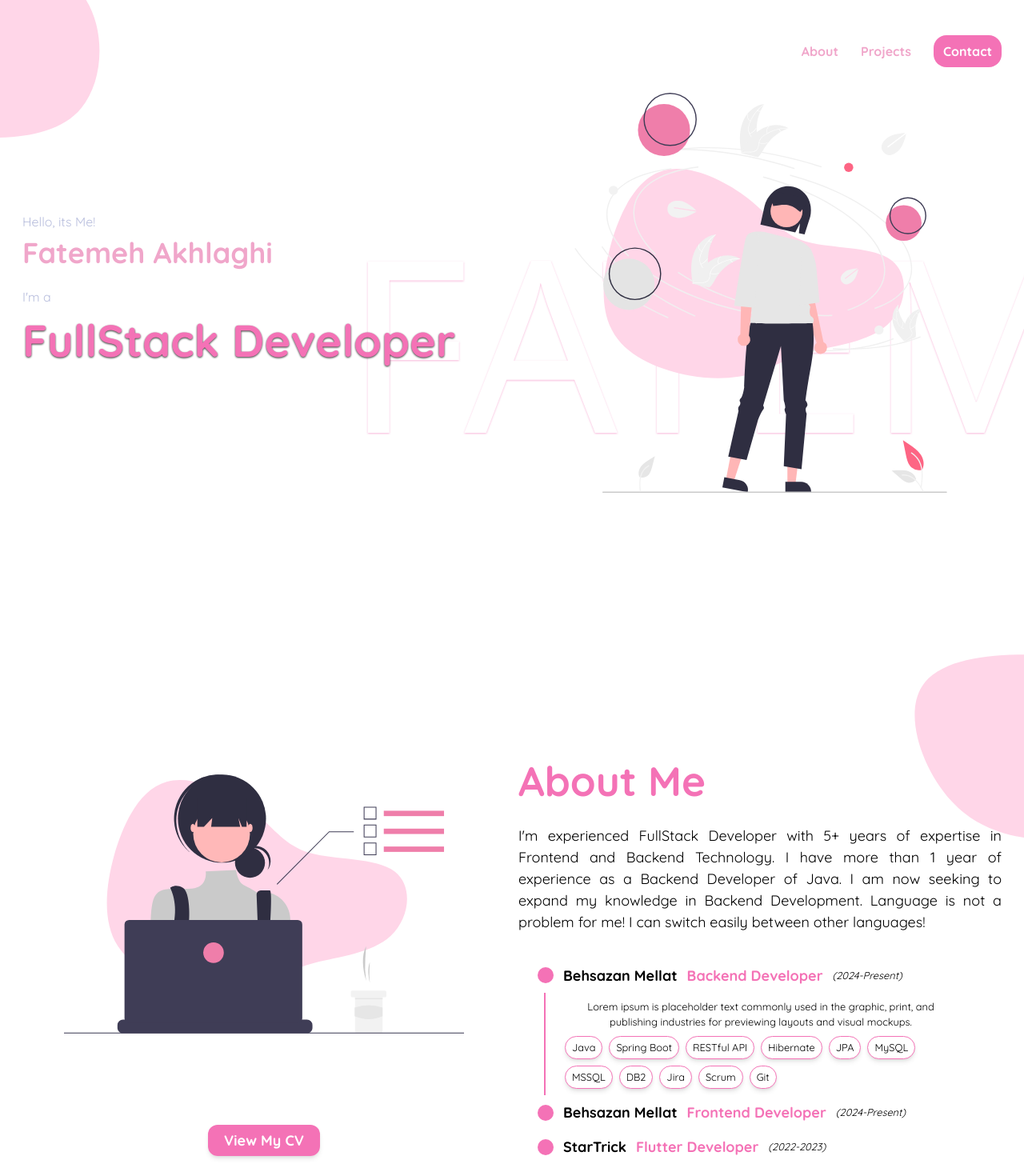
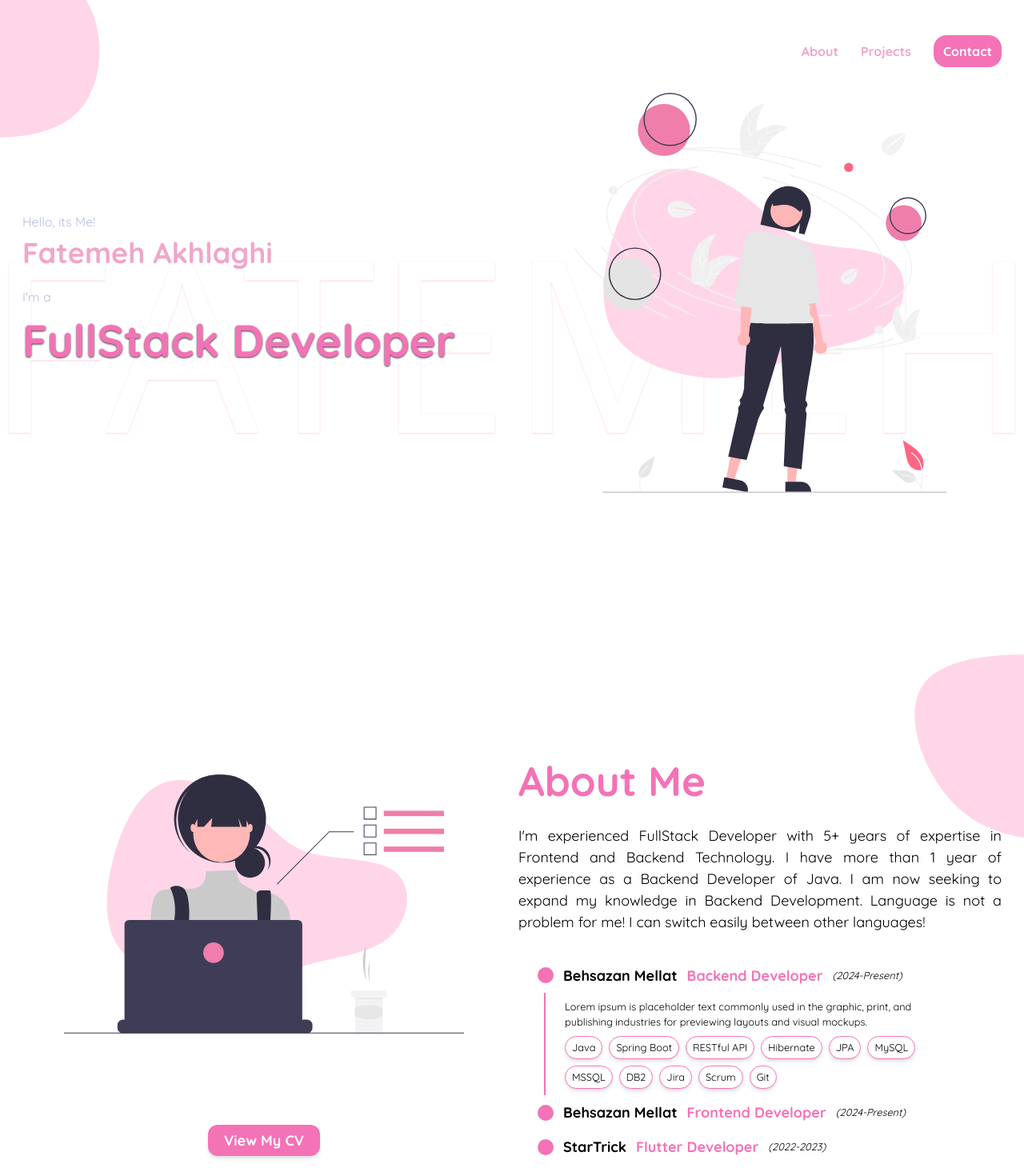
Before and after one commit to FtADev/Portfolio, a Next.js app: page / in a window 1280 px wide. Shown: the top 1465 px of the page at 80% size. Built offline with nearby package versions, Linux system fonts and the light colour scheme.

Commit message:
Add animation to experience part

```diff
--- a/app/components/collapsable.tsx
+++ b/app/components/collapsable.tsx
@@ -1,5 +1,5 @@
-import { usePathname } from "next/navigation";
 import React from "react";
+import { motion } from "framer-motion";
 
 interface CollapsableProps {
   title: string;
@@ -24,8 +24,6 @@ const Collapsable = ({
   skills,
   onClick,
 }: CollapsableProps) => {
-  const pathName = usePathname();
-
   return (
     <>
       <button
@@ -34,7 +32,7 @@ const Collapsable = ({
           onClick(index);
         }}
       >
-        <div className="flex items-center hover:bg-slate-100 md:space-x-3 space-x-1 md:px-6 px-2 py-2 rounded-md w-full [font-size:_clamp(0.5rem,3vw,1.125rem)]">
+        <div className="flex items-center hover:bg-pink-100/50 md:space-x-3 space-x-1 md:px-6 px-2 py-2 rounded-md w-full [font-size:_clamp(0.5rem,3vw,1.125rem)]">
           <div className="rounded-full bg-bgPink aspect-square md:w-5 w-3"></div>
           <span className="font-bold">{title}</span>
           <span className="font-bold text-bgPink">{role}</span>
@@ -44,6 +42,16 @@ const Collapsable = ({
         </div>
       </button>
 
+      <motion.div
+        initial={{ height: 0, opacity: 0 }}
+        animate={
+          index == selectedIndex
+            ? { height: "auto", opacity: 1 }
+            : { height: 0, opacity: 0 }
+        }
+        transition={{ duration: 0.3, ease: "easeInOut" }}
+        className=""
+      >
         <div
           className={`overflow-hidden transition-all duration-300 ease-in-out md:mx-8 mx-3
           ${index == selectedIndex ? "max-h-screen" : "max-h-0"}`}
@@ -53,7 +61,7 @@ const Collapsable = ({
               index != 4 && "border-l-2 border-bgPink"
             }`}
           >
-          <div className="[font-size:_clamp(0.5rem,2.5vw,0.8rem)]">
+            <div className="[font-size:_clamp(0.5rem,2.5vw,0.8rem)] text-start">
               {description}
             </div>
             <div className="flex flex-wrap gap-2 mt-2">
@@ -70,6 +78,7 @@ const Collapsable = ({
             </div>
           </div>
         </div>
+      </motion.div>
     </>
   );
 };
--- a/app/sections/landing.tsx
+++ b/app/sections/landing.tsx
@@ -30,7 +30,7 @@ const LandingSection = () => {
         </Link>
       </div>
       <LiquidShape color={shapeColor} position="-top-[180px] -left-[300px]" />
-      <span className="hidden md:block absolute top-1/4 left-1/3 text-[300px] font-sans text-white uppercase drop-shadow-[0_1.2px_1.2px_rgba(244,114,182,0.5)] overflow-x-hidden z-0">
+      <span className="hidden md:block absolute top-1/4  text-[300px] font-sans text-white uppercase drop-shadow-[0_1.2px_1.2px_rgba(244,114,182,0.3)] overflow-x-hidden z-0">
         Fatemeh
       </span>
       <div className="grid md:grid-cols-2 grid-cols-1 items-center justify-between w-full md:gap-5 gap-20">
```
Lines whose indentation alone changed are shown as unchanged.
